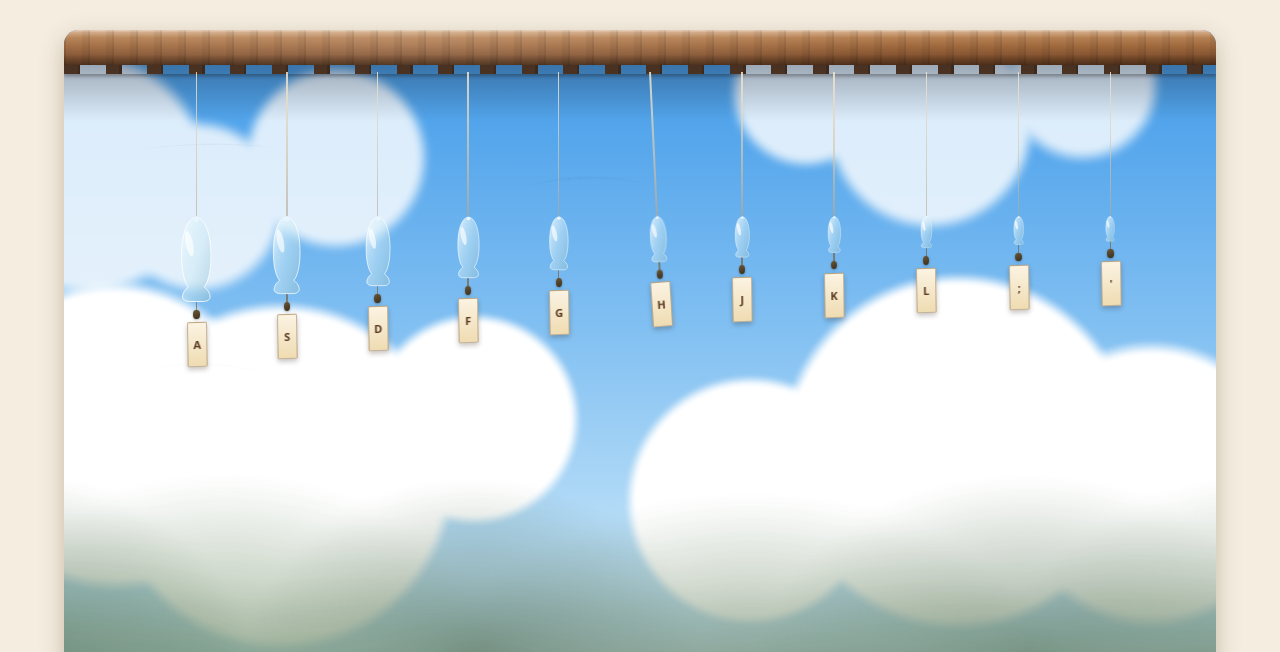
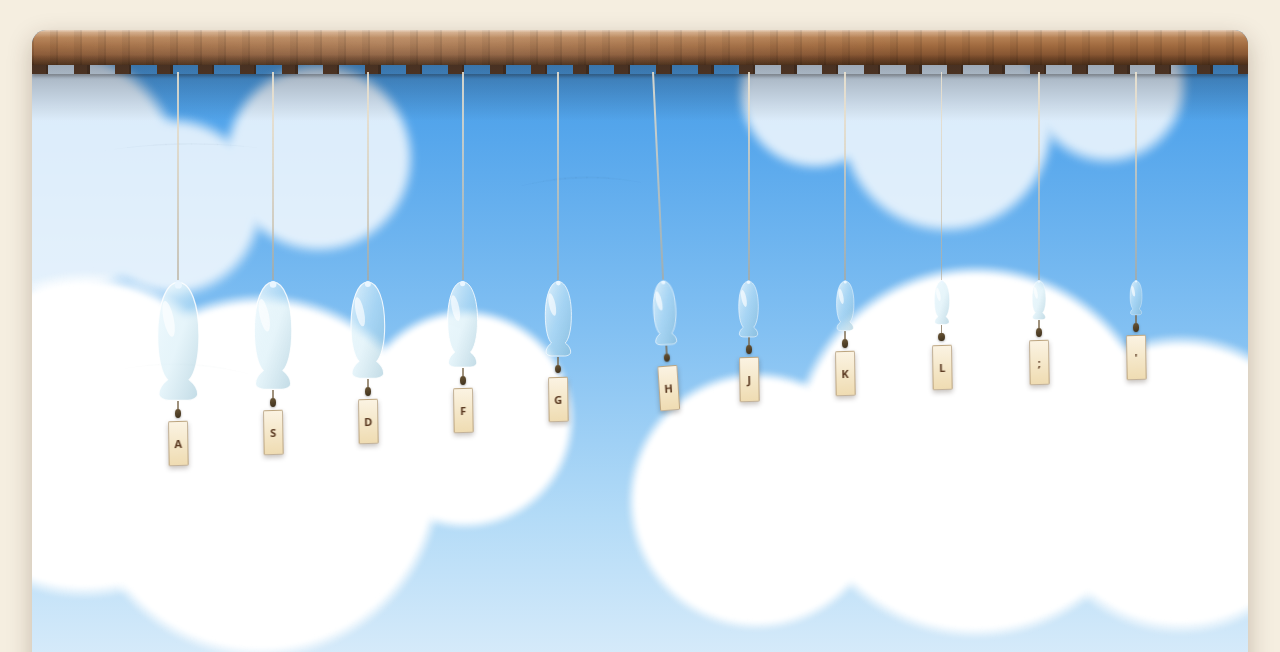
Before and after one commit to comp4020-agentic-coding-studio/comp4020-crit4-baizhenh884-dev, a website built with Vite: page index.html in a window 1280 px wide. Shown: the part 148-800 px from the top of the page. Built offline with nearby package versions, Linux system fonts and the light colour scheme.

Commit message:
Widen panel further, drop foliage, enlarge and lower the chimes
Panel width now targets min(1600px, 96vw), closer to the full window.
Removed the garden-silhouette layer entirely (markup and CSS) rather than
keeping unused dead code -- the sky/cloud layers now carry the backdrop on
their own. Each chime's --size is scaled up ~1.4x and the cord is
lengthened from 9rem to 13rem, so the row of fūrin is bigger and hangs
lower into the field, taking over the job of filling the lower half of the
scene that the foliage was doing.

Co-Authored-By: Claude Sonnet 5 <noreply@anthropic.com>

```diff
--- a/index.html
+++ b/index.html
@@ -66,13 +66,12 @@
           <div class="sky-gradient"></div>
           <div class="sky-clouds-far"></div>
           <div class="sky-clouds-near"></div>
-          <div class="garden-silhouette"></div>
         </div>
         <canvas id="wind-canvas" aria-hidden="true"></canvas>
         <div class="eave" aria-hidden="true"></div>
 
         <div class="chime-hanger" style="--x: 10%">
-          <button type="button" class="chime" data-midi="60" data-key="a" data-code="KeyA" style="--size: 5.4rem" aria-label="Chime, note C4, key A">
+          <button type="button" class="chime" data-midi="60" data-key="a" data-code="KeyA" style="--size: 7.6rem" aria-label="Chime, note C4, key A">
             <svg class="chime-bell" viewBox="0 0 40 100" aria-hidden="true">
               <path class="bell-globe-shape" d="M20 2 C10 2 3 20 3 46 C3 66 7 78 11 82 C6 86 4 90 4 94 C4 97 8 99 12 99 L28 99 C32 99 36 97 36 94 C36 90 34 86 29 82 C33 78 37 66 37 46 C37 20 30 2 20 2 Z" />
               <path class="bell-tube-shape" d="M14 3 C14 1 26 1 26 3 L27 93 C27 97 13 97 13 93 Z" />
@@ -87,7 +86,7 @@
           <span class="chime-tanzaku" aria-hidden="true">A</span>
         </div>
         <div class="chime-hanger" style="--x: 18%">
-          <button type="button" class="chime" data-midi="62" data-key="s" data-code="KeyS" style="--size: 4.9rem" aria-label="Chime, note D4, key S">
+          <button type="button" class="chime" data-midi="62" data-key="s" data-code="KeyS" style="--size: 6.9rem" aria-label="Chime, note D4, key S">
             <svg class="chime-bell" viewBox="0 0 40 100" aria-hidden="true">
               <path class="bell-globe-shape" d="M20 2 C10 2 3 20 3 46 C3 66 7 78 11 82 C6 86 4 90 4 94 C4 97 8 99 12 99 L28 99 C32 99 36 97 36 94 C36 90 34 86 29 82 C33 78 37 66 37 46 C37 20 30 2 20 2 Z" />
               <path class="bell-tube-shape" d="M14 3 C14 1 26 1 26 3 L27 93 C27 97 13 97 13 93 Z" />
@@ -102,7 +101,7 @@
           <span class="chime-tanzaku" aria-hidden="true">S</span>
         </div>
         <div class="chime-hanger" style="--x: 26%">
-          <button type="button" class="chime" data-midi="64" data-key="d" data-code="KeyD" style="--size: 4.4rem" aria-label="Chime, note E4, key D">
+          <button type="button" class="chime" data-midi="64" data-key="d" data-code="KeyD" style="--size: 6.2rem" aria-label="Chime, note E4, key D">
             <svg class="chime-bell" viewBox="0 0 40 100" aria-hidden="true">
               <path class="bell-globe-shape" d="M20 2 C10 2 3 20 3 46 C3 66 7 78 11 82 C6 86 4 90 4 94 C4 97 8 99 12 99 L28 99 C32 99 36 97 36 94 C36 90 34 86 29 82 C33 78 37 66 37 46 C37 20 30 2 20 2 Z" />
               <path class="bell-tube-shape" d="M14 3 C14 1 26 1 26 3 L27 93 C27 97 13 97 13 93 Z" />
@@ -117,7 +116,7 @@
           <span class="chime-tanzaku" aria-hidden="true">D</span>
         </div>
         <div class="chime-hanger" style="--x: 34%">
-          <button type="button" class="chime" data-midi="65" data-key="f" data-code="KeyF" style="--size: 3.9rem" aria-label="Chime, note F4, key F">
+          <button type="button" class="chime" data-midi="65" data-key="f" data-code="KeyF" style="--size: 5.5rem" aria-label="Chime, note F4, key F">
             <svg class="chime-bell" viewBox="0 0 40 100" aria-hidden="true">
               <path class="bell-globe-shape" d="M20 2 C10 2 3 20 3 46 C3 66 7 78 11 82 C6 86 4 90 4 94 C4 97 8 99 12 99 L28 99 C32 99 36 97 36 94 C36 90 34 86 29 82 C33 78 37 66 37 46 C37 20 30 2 20 2 Z" />
               <path class="bell-tube-shape" d="M14 3 C14 1 26 1 26 3 L27 93 C27 97 13 97 13 93 Z" />
@@ -132,7 +131,7 @@
           <span class="chime-tanzaku" aria-hidden="true">F</span>
         </div>
         <div class="chime-hanger" style="--x: 42%">
-          <button type="button" class="chime" data-midi="67" data-key="g" data-code="KeyG" style="--size: 3.4rem" aria-label="Chime, note G4, key G">
+          <button type="button" class="chime" data-midi="67" data-key="g" data-code="KeyG" style="--size: 4.8rem" aria-label="Chime, note G4, key G">
             <svg class="chime-bell" viewBox="0 0 40 100" aria-hidden="true">
               <path class="bell-globe-shape" d="M20 2 C10 2 3 20 3 46 C3 66 7 78 11 82 C6 86 4 90 4 94 C4 97 8 99 12 99 L28 99 C32 99 36 97 36 94 C36 90 34 86 29 82 C33 78 37 66 37 46 C37 20 30 2 20 2 Z" />
               <path class="bell-tube-shape" d="M14 3 C14 1 26 1 26 3 L27 93 C27 97 13 97 13 93 Z" />
@@ -147,7 +146,7 @@
           <span class="chime-tanzaku" aria-hidden="true">G</span>
         </div>
         <div class="chime-hanger" style="--x: 50%">
-          <button type="button" class="chime" data-midi="69" data-key="h" data-code="KeyH" style="--size: 2.9rem" aria-label="Chime, note A4, key H">
+          <button type="button" class="chime" data-midi="69" data-key="h" data-code="KeyH" style="--size: 4.1rem" aria-label="Chime, note A4, key H">
             <svg class="chime-bell" viewBox="0 0 40 100" aria-hidden="true">
               <path class="bell-globe-shape" d="M20 2 C10 2 3 20 3 46 C3 66 7 78 11 82 C6 86 4 90 4 94 C4 97 8 99 12 99 L28 99 C32 99 36 97 36 94 C36 90 34 86 29 82 C33 78 37 66 37 46 C37 20 30 2 20 2 Z" />
               <path class="bell-tube-shape" d="M14 3 C14 1 26 1 26 3 L27 93 C27 97 13 97 13 93 Z" />
@@ -162,7 +161,7 @@
           <span class="chime-tanzaku" aria-hidden="true">H</span>
         </div>
         <div class="chime-hanger" style="--x: 58%">
-          <button type="button" class="chime" data-midi="71" data-key="j" data-code="KeyJ" style="--size: 2.6rem" aria-label="Chime, note B4, key J">
+          <button type="button" class="chime" data-midi="71" data-key="j" data-code="KeyJ" style="--size: 3.6rem" aria-label="Chime, note B4, key J">
             <svg class="chime-bell" viewBox="0 0 40 100" aria-hidden="true">
               <path class="bell-globe-shape" d="M20 2 C10 2 3 20 3 46 C3 66 7 78 11 82 C6 86 4 90 4 94 C4 97 8 99 12 99 L28 99 C32 99 36 97 36 94 C36 90 34 86 29 82 C33 78 37 66 37 46 C37 20 30 2 20 2 Z" />
               <path class="bell-tube-shape" d="M14 3 C14 1 26 1 26 3 L27 93 C27 97 13 97 13 93 Z" />
@@ -177,7 +176,7 @@
           <span class="chime-tanzaku" aria-hidden="true">J</span>
         </div>
         <div class="chime-hanger" style="--x: 66%">
-          <button type="button" class="chime" data-midi="72" data-key="k" data-code="KeyK" style="--size: 2.3rem" aria-label="Chime, note C5, key K">
+          <button type="button" class="chime" data-midi="72" data-key="k" data-code="KeyK" style="--size: 3.2rem" aria-label="Chime, note C5, key K">
             <svg class="chime-bell" viewBox="0 0 40 100" aria-hidden="true">
               <path class="bell-globe-shape" d="M20 2 C10 2 3 20 3 46 C3 66 7 78 11 82 C6 86 4 90 4 94 C4 97 8 99 12 99 L28 99 C32 99 36 97 36 94 C36 90 34 86 29 82 C33 78 37 66 37 46 C37 20 30 2 20 2 Z" />
               <path class="bell-tube-shape" d="M14 3 C14 1 26 1 26 3 L27 93 C27 97 13 97 13 93 Z" />
@@ -192,7 +191,7 @@
           <span class="chime-tanzaku" aria-hidden="true">K</span>
         </div>
         <div class="chime-hanger" style="--x: 74%">
-          <button type="button" class="chime" data-midi="74" data-key="l" data-code="KeyL" style="--size: 2.0rem" aria-label="Chime, note D5, key L">
+          <button type="button" class="chime" data-midi="74" data-key="l" data-code="KeyL" style="--size: 2.8rem" aria-label="Chime, note D5, key L">
             <svg class="chime-bell" viewBox="0 0 40 100" aria-hidden="true">
               <path class="bell-globe-shape" d="M20 2 C10 2 3 20 3 46 C3 66 7 78 11 82 C6 86 4 90 4 94 C4 97 8 99 12 99 L28 99 C32 99 36 97 36 94 C36 90 34 86 29 82 C33 78 37 66 37 46 C37 20 30 2 20 2 Z" />
               <path class="bell-tube-shape" d="M14 3 C14 1 26 1 26 3 L27 93 C27 97 13 97 13 93 Z" />
@@ -207,7 +206,7 @@
           <span class="chime-tanzaku" aria-hidden="true">L</span>
         </div>
         <div class="chime-hanger" style="--x: 82%">
-          <button type="button" class="chime" data-midi="76" data-key=";" data-code="Semicolon" style="--size: 1.8rem" aria-label="Chime, note E5, key semicolon">
+          <button type="button" class="chime" data-midi="76" data-key=";" data-code="Semicolon" style="--size: 2.5rem" aria-label="Chime, note E5, key semicolon">
             <svg class="chime-bell" viewBox="0 0 40 100" aria-hidden="true">
               <path class="bell-globe-shape" d="M20 2 C10 2 3 20 3 46 C3 66 7 78 11 82 C6 86 4 90 4 94 C4 97 8 99 12 99 L28 99 C32 99 36 97 36 94 C36 90 34 86 29 82 C33 78 37 66 37 46 C37 20 30 2 20 2 Z" />
               <path class="bell-tube-shape" d="M14 3 C14 1 26 1 26 3 L27 93 C27 97 13 97 13 93 Z" />
@@ -222,7 +221,7 @@
           <span class="chime-tanzaku" aria-hidden="true">;</span>
         </div>
         <div class="chime-hanger" style="--x: 90%">
-          <button type="button" class="chime" data-midi="77" data-key="'" data-code="Quote" style="--size: 1.6rem" aria-label="Chime, note F5, key apostrophe">
+          <button type="button" class="chime" data-midi="77" data-key="'" data-code="Quote" style="--size: 2.2rem" aria-label="Chime, note F5, key apostrophe">
             <svg class="chime-bell" viewBox="0 0 40 100" aria-hidden="true">
               <path class="bell-globe-shape" d="M20 2 C10 2 3 20 3 46 C3 66 7 78 11 82 C6 86 4 90 4 94 C4 97 8 99 12 99 L28 99 C32 99 36 97 36 94 C36 90 34 86 29 82 C33 78 37 66 37 46 C37 20 30 2 20 2 Z" />
               <path class="bell-tube-shape" d="M14 3 C14 1 26 1 26 3 L27 93 C27 97 13 97 13 93 Z" />
--- a/styles.css
+++ b/styles.css
@@ -8,7 +8,7 @@ body {
 }
 
 main {
-  max-width: min(1300px, 90vw);
+  max-width: min(1600px, 96vw);
   margin: 0 auto;
 }
 
@@ -104,34 +104,6 @@ a {
     radial-gradient(circle at 87% 64%, #fff 0 10%, transparent 11%);
 }
 
-/* A soft, out-of-focus garden silhouette hugging the bottom edge -- foliage,
-   leaves and a couple of branch-like wedges in muted greens, heavily
-   blurred so it reads as distant depth behind the chimes rather than a
-   sharp foreground layer, and fills what would otherwise be empty sky
-   below the row of fūrin.
-
-   Positions below are in this element's OWN box, which (via inset: -10%)
-   is 20% taller than the visible .sky-backdrop it sits in -- so the
-   visible window maps to roughly 8.3%-91.7% of this box, not 0%-100%.
-   Centres above ~92% land in the clipped overscan and never render at
-   all, which is what silently broke this layer the first time. Keep
-   every centre at or below ~92% so it stays visible, hugging the true
-   bottom edge. */
-.garden-silhouette {
-  position: absolute;
-  inset: -10%;
-  filter: blur(7px);
-  opacity: 0.85;
-  background:
-    radial-gradient(ellipse 26% 36% at 4% 88%, rgba(58, 92, 54, 0.75), transparent 70%),
-    radial-gradient(ellipse 30% 40% at 20% 91%, rgba(70, 108, 60, 0.7), transparent 70%),
-    radial-gradient(ellipse 24% 32% at 38% 86%, rgba(52, 84, 48, 0.65), transparent 70%),
-    radial-gradient(ellipse 34% 38% at 58% 92%, rgba(66, 100, 56, 0.7), transparent 70%),
-    radial-gradient(ellipse 28% 34% at 78% 87%, rgba(56, 90, 52, 0.65), transparent 70%),
-    radial-gradient(ellipse 30% 40% at 96% 91%, rgba(64, 98, 58, 0.7), transparent 70%),
-    linear-gradient(180deg, transparent 76%, rgba(48, 74, 46, 0.35) 100%);
-}
-
 #wind-canvas {
   position: absolute;
   inset: 0;
@@ -201,15 +173,12 @@ a {
 }
 
 /* Longer than a real cord's proportions would need -- deliberately, so the
-   row of chimes hangs down into the upper-middle of the field instead of
-   clustering near the eave. The field grew taller in the previous pass
-   without this growing to match, which is why it still read as clustered
-   at the top -- this needs to scale with .chime-field's height, not just
-   be "longer" in isolation. */
+   row of chimes hangs low into the field, filling the lower half of the
+   scene themselves now that the foliage layer is gone. */
 .chime-hanger::before {
   content: "";
   width: 1.5px;
-  height: 9rem;
+  height: 13rem;
   background: linear-gradient(180deg, rgba(240, 230, 210, 0.85), rgba(180, 165, 140, 0.6));
 }
 
```
